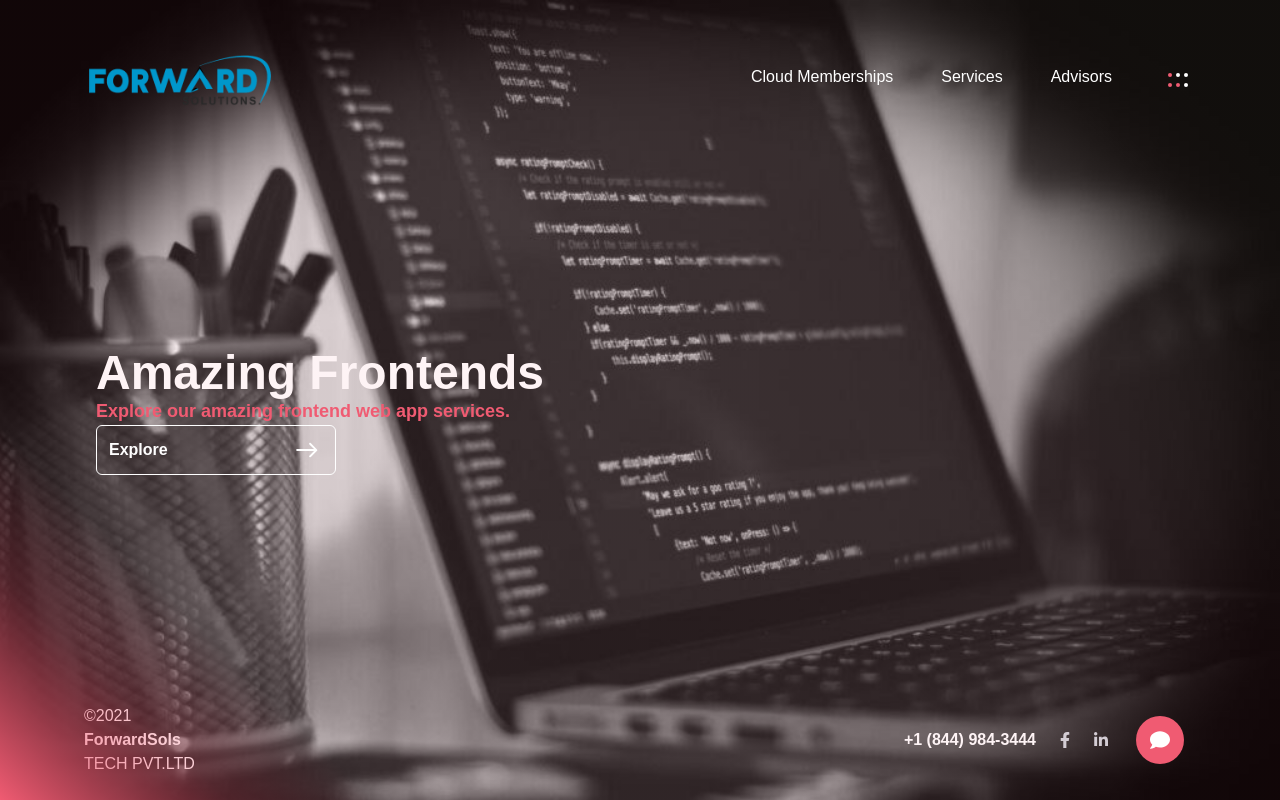
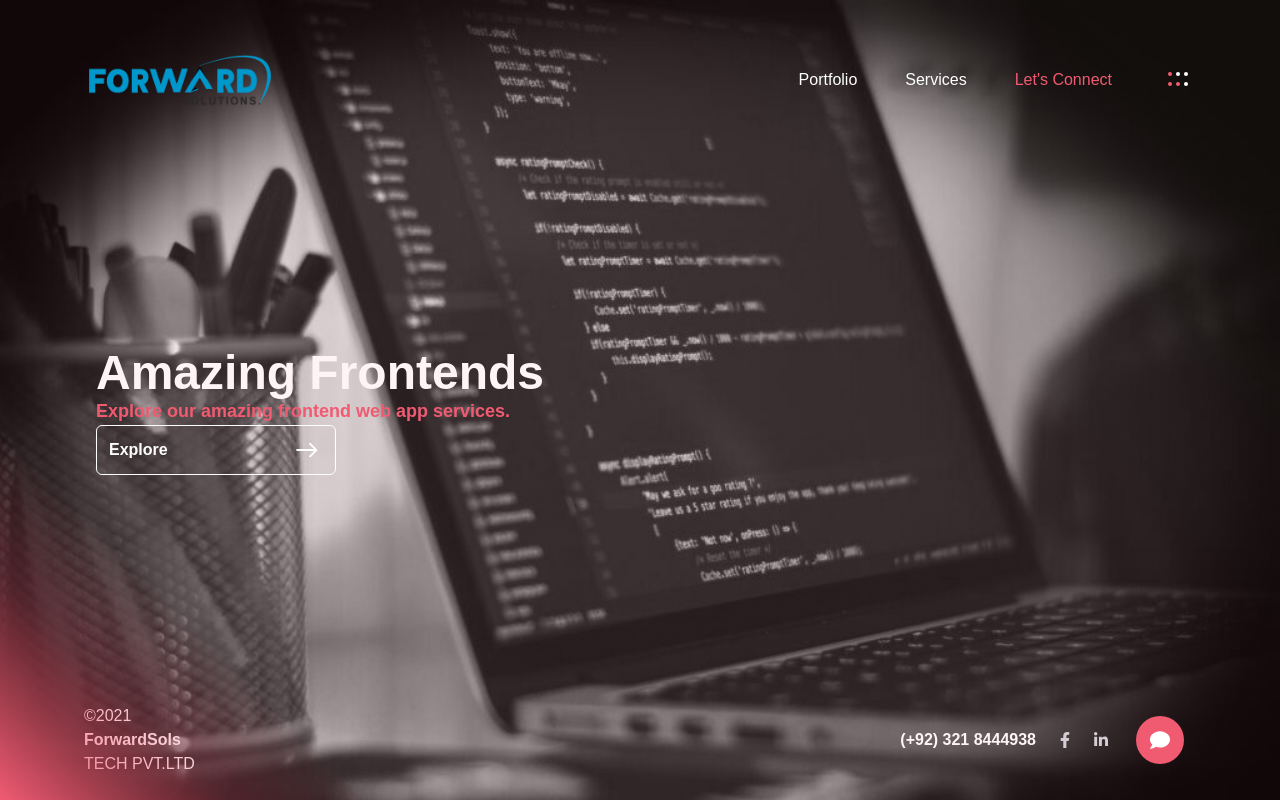
Before and after one commit to azizkhoso/forwardsols, a React (Create React App) app: page / in a window 1280 px wide. Built offline with nearby package versions, Linux system fonts and the light colour scheme; a web font is replaced by a local one.

Commit message:
Updated Topbar and footer details

```diff
--- a/src/components/footer/index.jsx
+++ b/src/components/footer/index.jsx
@@ -21,7 +21,7 @@ export default function Footer() {
             <span className="uppercase">Tech Pvt.ltd</span>
           </div>
           <div className="flex flex-col items-center gap-3 md:gap-6 md:flex-row">
-            <span className="font-bold">+1 (844) 984-3444</span>
+            <span className="font-bold">(+92) 321 8444938</span>
             <FontAwesomeIcon icon={faFacebookF} className="text-gray-300 cursor-pointer hover:text-primary" />
             <FontAwesomeIcon icon={faLinkedinIn} className="text-gray-300 cursor-pointer hover:text-primary" />
             <span className="w-16" />
--- a/src/components/topbar/index.jsx
+++ b/src/components/topbar/index.jsx
@@ -1,6 +1,6 @@
 import React from 'react';
 
-import { Link } from 'react-router-dom';
+import { Link, useLocation, useNavigate } from 'react-router-dom';
 
 import { FontAwesomeIcon } from '@fortawesome/react-fontawesome';
 import { faFacebookF, faLinkedinIn } from '@fortawesome/free-brands-svg-icons';
@@ -10,36 +10,49 @@ import Row from '../shared/Row';
 import forwardsols from '../../assets/forwardsols.png';
 
 export default function Topbar() {
+  const navigate = useNavigate();
+  const { pathname } = useLocation();
   const [isMenuOpen, setMenuOpen] = React.useState(false);
   const pages = [
     {
-      title: 'Cloud Memberships',
-      link: '/cloud-memberships',
+      title: 'Portfolio',
+      link: '/portfolio',
     },
     {
       title: 'Services',
       link: '/services',
     },
     {
-      title: 'Advisors',
-      link: '/advisors',
+      title: 'Let\'s Connect',
+      link: '/contact',
     },
   ];
+  function handleLogoClick() {
+    setMenuOpen(false);
+    navigate('/');
+  }
   return (
     <>
       <div className="absolute inset-x-0 z-40 text-base text-white">
         <div className="flex px-5 py-3 mx-1 mt-3 md:mx-16 xl:mt-9">
           <Row className="items-center justify-between gap-1">
-            <img src={forwardsols} alt="forward solutions logo" className="w-48 h-auto" />
+            <div onClick={() => handleLogoClick()} role="link" tabIndex="0" onKeyPress={() => handleLogoClick()}>
+              <img src={forwardsols} alt="forward solutions logo" className="w-48 h-auto cursor-pointer" />
+            </div>
             <ul className="flex gap-12 list-none">
               {
-                pages.map((page) => (
-                  <li key={page.title} className="hidden hover:text-primary md:block">
+                pathname === '/' ? pages.map((page) => (
+                  <li key={page.title} className={`hidden ${page.link === '/contact' ? 'text-primary' : 'hover:text-primary'} md:block`}>
                     <Link to={page.link}>{page.title}</Link>
                   </li>
                 ))
+                  : (
+                    <li key={pathname} className="hidden text-white md:block">
+                      <p>{pages.find((p) => p.link === pathname).title}</p>
+                    </li>
+                  )
               }
-              <li className="flex flex-col gap-1.5 p-2 cursor-pointer" aria-hidden onClick={() => setMenuOpen(!isMenuOpen)}>
+              <li className="flex flex-col gap-1.5 px-2 py-1 cursor-pointer" aria-hidden onClick={() => setMenuOpen(!isMenuOpen)}>
                 <div className="flex gap-1">
                   <span className="w-1 h-1 rounded-full bg-primary border-primary" />
                   <span className="w-1 h-1 bg-white rounded-full" />
@@ -57,7 +70,9 @@ export default function Topbar() {
         <div className={`absolute inset-y-0 z-30 ${isMenuOpen ? 'w-screen' : 'w-0'} h-screen bg-black transition-width ease-in-out delay-0 duration-800 overflow-hidden`} style={{ right: 0 }}>
           <div className={`${isMenuOpen ? 'block' : 'block'} flex mx-1 md:mx-16 px-5 py-3 xl:mt-9 mt-3`}>
             <Row className="items-center justify-between gap-1">
-              <img src={forwardsols} alt="forward solutions logo" className="w-48 h-auto" />
+              <div onClick={() => handleLogoClick()} role="link" tabIndex="0" onKeyPress={() => navigate('/')}>
+                <img src={forwardsols} alt="forward solutions logo" className="w-48 h-auto cursor-pointer" />
+              </div>
               <div className="flex flex-col gap-0.5 p-2 cursor-pointer" aria-hidden onClick={() => setMenuOpen(!isMenuOpen)}>
                 <div className="flex gap-2">
                   <span className="w-1 h-1 rounded-full bg-primary border-primary" />
@@ -76,14 +91,14 @@ export default function Topbar() {
               <Row className="flex-col flex-wrap items-center justify-center gap-6 md:flex-row">
                 {
                   pages.map((page, index) => (
-                    <span key={page.title}>
+                    <span key={page.title} role="button" onKeyPress={() => setMenuOpen(false)} tabIndex={1 + index} onClick={() => setMenuOpen(false)}>
                       <Link to={page.link} className="relative ease-in-out duration-1300 hover:text-primary" style={{ right: isMenuOpen ? 0 : -100 + index * -30, transitionProperty: 'right' }}>{page.title}</Link>
                     </span>
                   ))
                 }
               </Row>
               <Row className="items-center justify-center font-bold">
-                +1 (844) 984-3444
+                (+92) 321 8444938
               </Row>
               <Row className="items-end justify-center gap-2">
                 <FontAwesomeIcon icon={faFacebookF} className="text-gray-300 cursor-pointer hover:text-white" />
```
